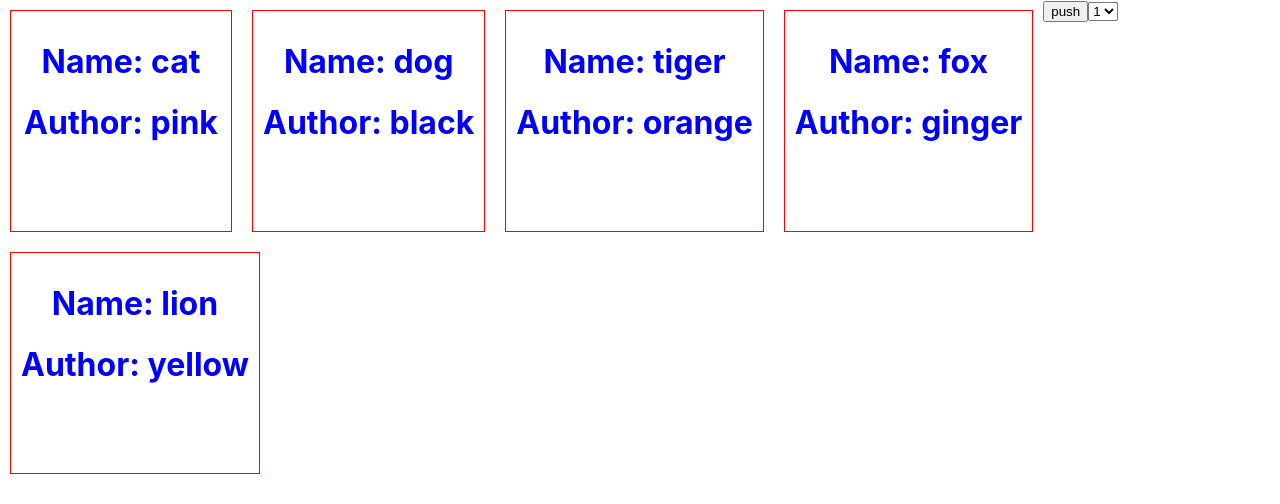
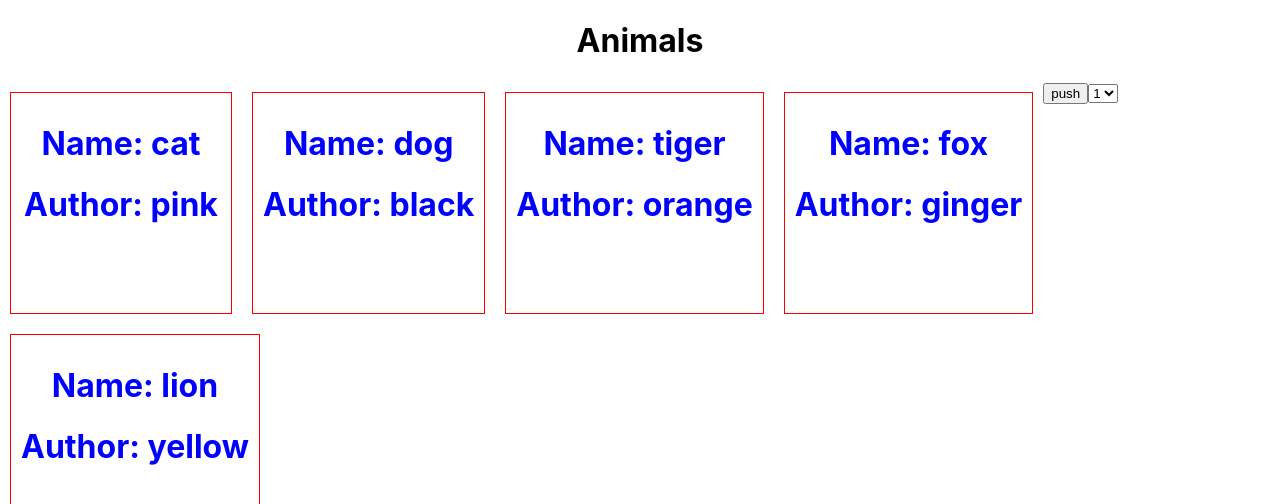
Before and after one commit to rzatalibov555/React_lesson, a React (Create React App) app in the folder app/: page / in a window 1280 px wide. Shown: the top 504 px of the page. Built offline with nearby package versions, Linux system fonts and the light colour scheme.

Commit message:
set state 1

```diff
--- a/app/src/App.js
+++ b/app/src/App.js
@@ -8,17 +8,32 @@ class App extends React.Component {
 
   // https://react.dev/
   // state classlar ucundur. function componentler ucun ise hooklardan istifade olunur.
-  state = {
-    animals: [{ name: "cat", color: "pink" },
-    { name: "dog", color: "black" },
-    { name: "tiger", color: "orange" },
-    { name: "fox", color: "ginger" },
-    { name: "lion", color: "yellow" },
-    ]
+
+
+  constructor(props){
+    super(props);
+    this.state = {
+      animals:[ { name: "cat", color: "pink" },
+                { name: "dog", color: "black" },
+                { name: "tiger", color: "orange" },
+                { name: "fox", color: "ginger" },
+                { name: "lion", color: "yellow" },
+              ],
+      title: "Animals",
+
+    }
   }
 
+
+
+
   eventHandler() {
-      console.log("work")
+      // console.log("work")
+      // this.state.title = "New Title" // State bele deyiwilmir reactda
+      this.setState({
+        title: "New Title"
+      })
+      console.log(this.state.title)
   }
 
   eventHandler2(x) {
@@ -34,6 +49,11 @@ class App extends React.Component {
     // console.log(animal)
     return (
       <div>
+
+        <div style={{textAlign:'center'}}>
+          <h1>{this.state.title}</h1>
+        </div>
+
         <div className='App'>
           <Card name={animal[0].name} color={animal[0].color} />
           <Card name={animal[1].name} color={animal[1].color} />
@@ -44,9 +64,9 @@ class App extends React.Component {
 
         <div>
           {/* <button onClick={this.eventHandler}>push</button> */}
-          <button onClick={()=> this.eventHandler2('a')}>push</button>
+          <button onClick={this.eventHandler.bind(this)}>push</button>
 
-          <select onChange= {()=> this.eventHandler2('b')}>
+          <select onChange= {this.eventHandler.bind(this)}>
             <option>1</option>
             <option>2</option>
             <option>3</option>
```
